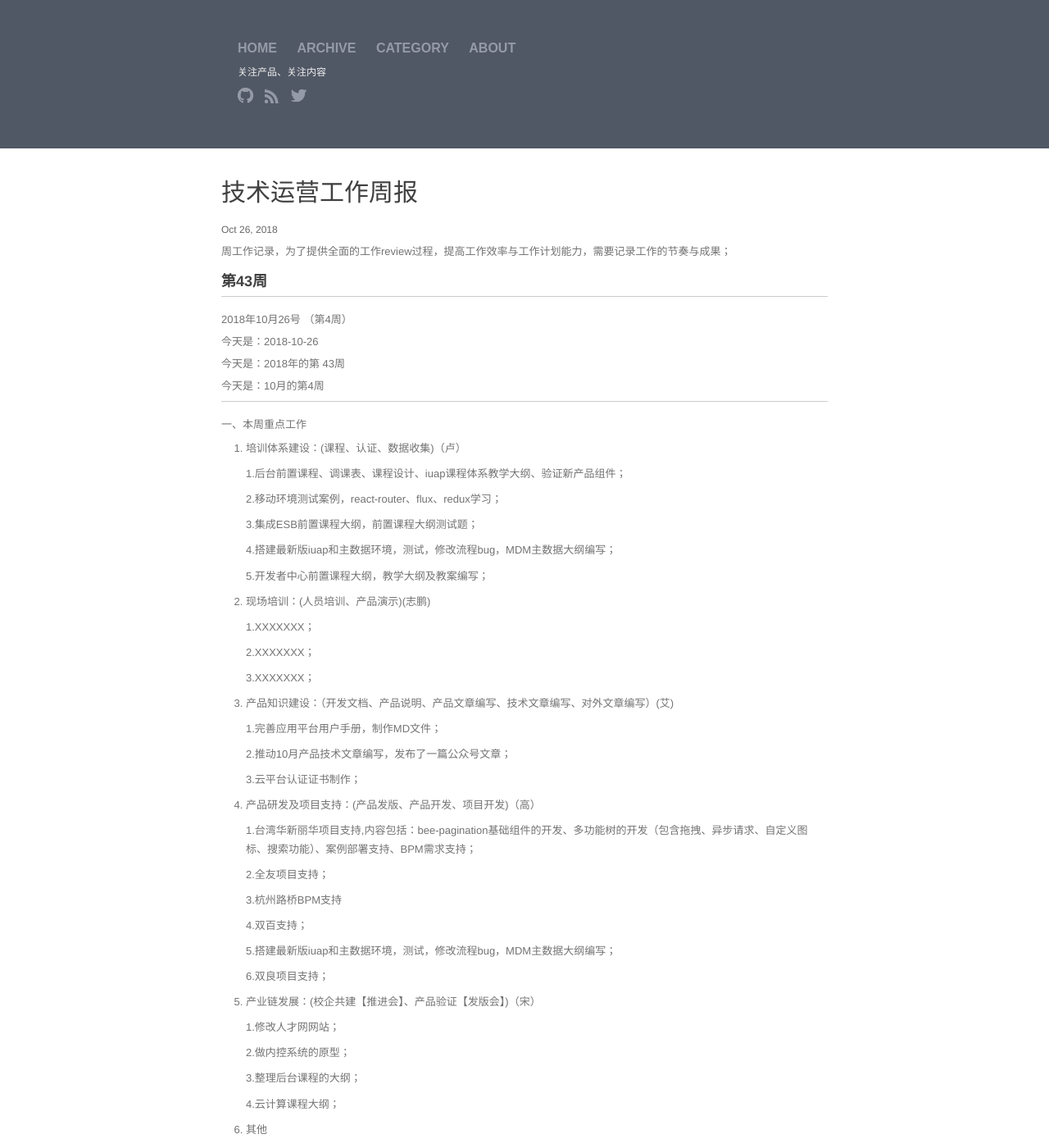
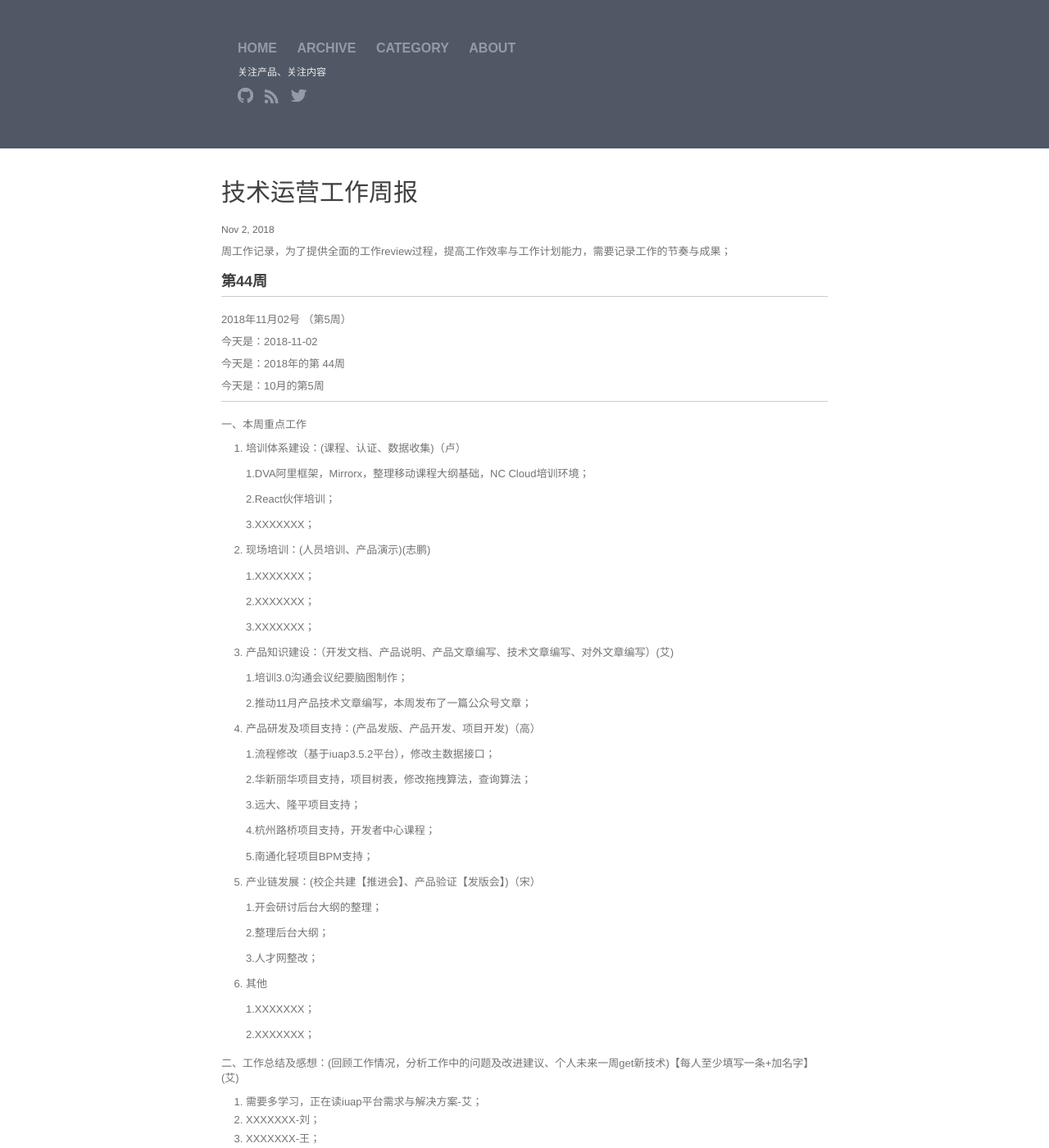
Before and after one commit to walllFlower/blog, a Jekyll site: the page built from _posts/2018-07-17-day_report_cxz.md, in a window 1280 px wide and 1400 px high. Shown: the whole window at 82% size. Built offline with Jekyll 4.4.1, drawn with Linux system fonts in a browser that asks for light colours; comment, search, counter and statistics services are not loaded; some of the changed text lies outside the part shown.

Commit message:
Update 2018-07-17-day_report_cxz.md

```diff
--- a/_posts/2018-07-17-day_report_cxz.md
+++ b/_posts/2018-07-17-day_report_cxz.md
@@ -1,11 +1,92 @@
 ---
 layout: post
 title:  "技术运营工作周报"
-date:   2018-10-26 14:57:32
+date:   2018-11-02 14:57:32
 categories: 技术运营工作周报
 ---
 
 周工作记录，为了提供全面的工作review过程，提高工作效率与工作计划能力，需要记录工作的节奏与成果；
+
+###  第44周
+
+***
+
+2018年11月02号 （第5周）
+
+今天是：2018-11-02
+
+今天是：2018年的第 44周
+
+今天是：10月的第5周
+
+
+***
+
+一、本周重点工作
+
+1. 培训体系建设：(课程、认证、数据收集)（卢）
+
+    1.DVA阿里框架，Mirrorx，整理移动课程大纲基础，NC Cloud培训环境；
+
+    2.React伙伴培训；
+
+    3.XXXXXXX；
+
+2. 现场培训：(人员培训、产品演示)(志鹏)
+
+    1.XXXXXXX；
+
+    2.XXXXXXX；
+
+    3.XXXXXXX；
+
+3. 产品知识建设：（开发文档、产品说明、产品文章编写、技术文章编写、对外文章编写）(艾)
+
+    1.培训3.0沟通会议纪要脑图制作；
+
+    2.推动11月产品技术文章编写，本周发布了一篇公众号文章；
+
+
+4. 产品研发及项目支持：(产品发版、产品开发、项目开发)（高）
+
+    1.流程修改（基于iuap3.5.2平台），修改主数据接口；
+
+    2.华新丽华项目支持，项目树表，修改拖拽算法，查询算法；
+
+    3.远大、隆平项目支持；
+
+    4.杭州路桥项目支持，开发者中心课程；
+
+    5.南通化轻项目BPM支持；
+
+5. 产业链发展：(校企共建【推进会】、产品验证【发版会】)（宋）
+
+    1.开会研讨后台大纲的整理；
+
+    2.整理后台大纲；
+
+    3.人才网整改；
+
+6. 其他
+
+    1.XXXXXXX；
+
+    2.XXXXXXX；
+
+二、工作总结及感想：(回顾工作情况，分析工作中的问题及改进建议、个人未来一周get新技术)【每人至少填写一条+加名字】(艾)
+
+1. 需要多学习，正在读iuap平台需求与解决方案-艾；
+2. XXXXXXX-刘；
+3. XXXXXXX-王；
+
+三、下周计划：(未完成工作、计划下周新开始的工作)【每人至少填写一条+加名字】(车)
+
+1. 推动11月产品技术文章编写-艾；
+2. XXXXXXX；
+3. XXXXXXX；
+
+
+
 
 ###  第43周
 
```
